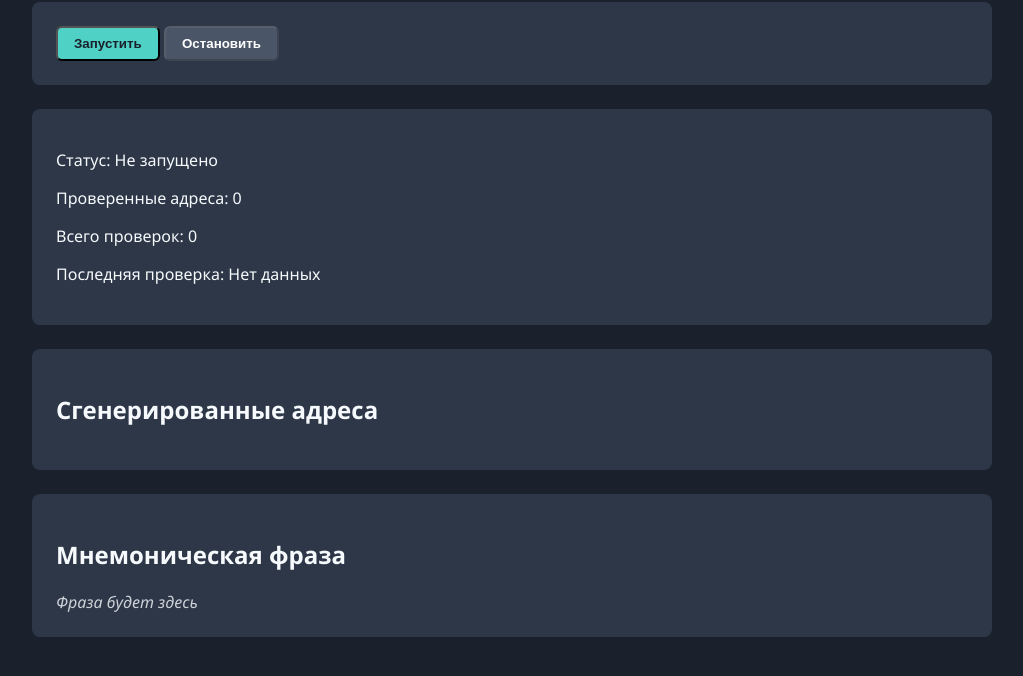
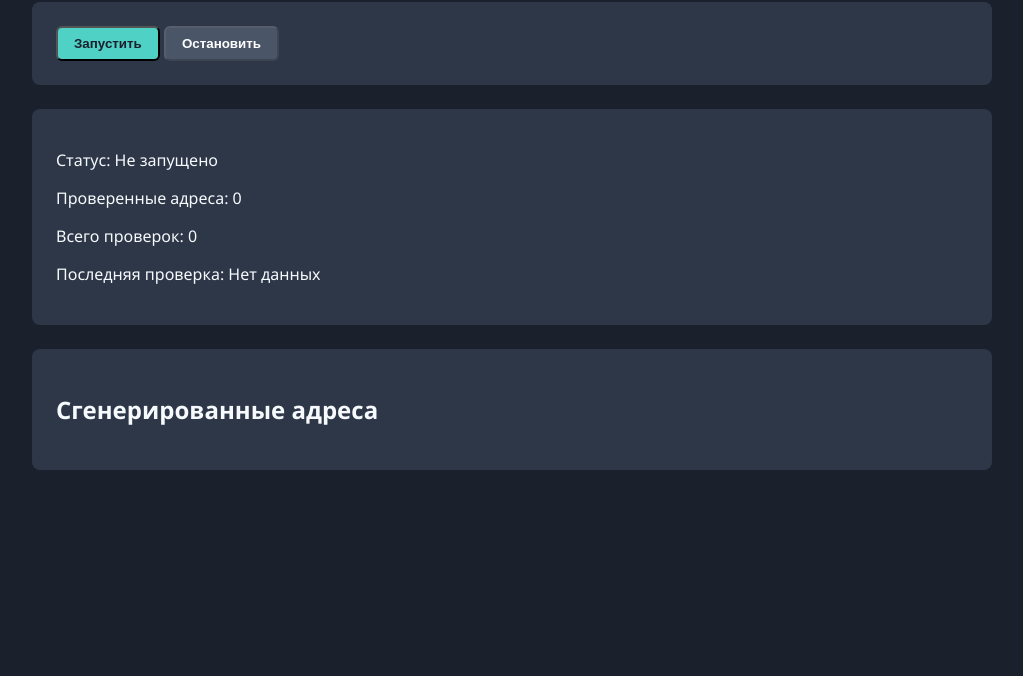
Before and after one commit to bigbrais/bitcoin-analyzer, a plain HTML site: page static/index.html in a window 1280 px wide. Shown: the part 102-778 px from the top of the page, without its empty margins (128-1151 px from the left). Drawn offline with Linux system fonts and the light colour scheme.

Commit message:
Update index.html

```diff
--- a/static/index.html
+++ b/static/index.html
@@ -80,11 +80,6 @@
       <h2>Сгенерированные адреса</h2>
       <div id="addressList"></div>
     </div>
-
-    <div class="card">
-      <h2>Мнемоническая фраза</h2>
-      <div id="mnemonicText">Фраза будет здесь</div>
-    </div>
   </div>
 
   <script>
```
